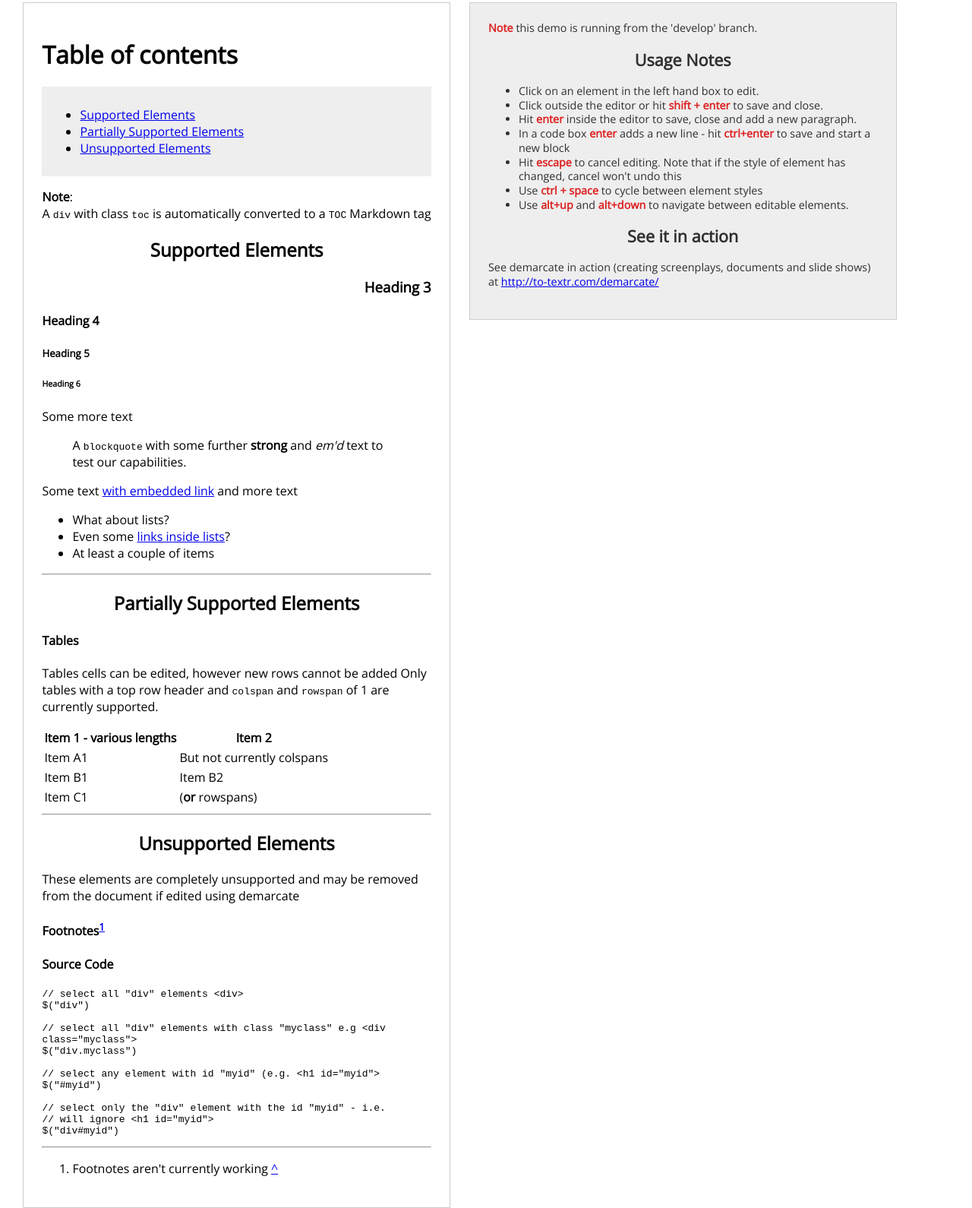
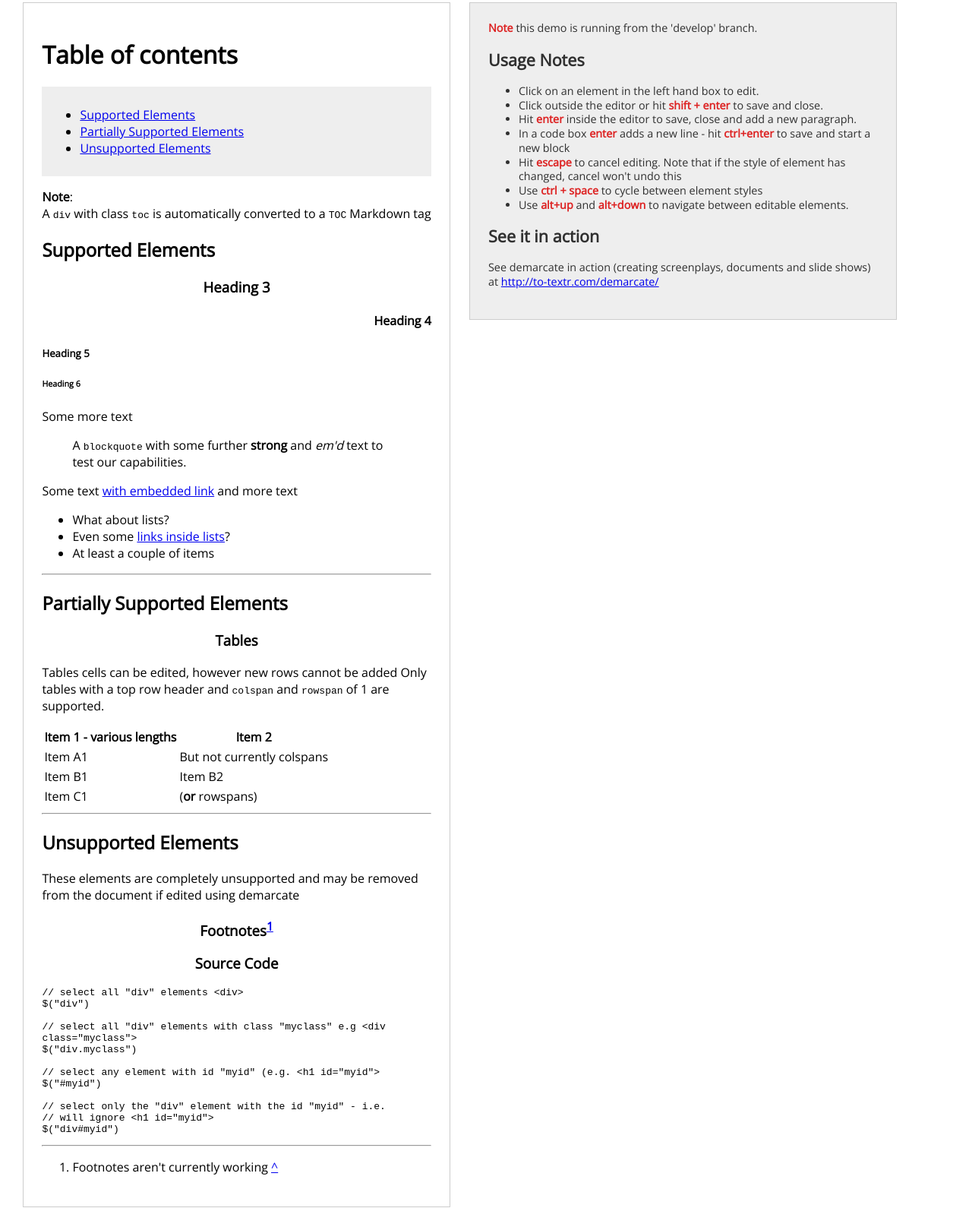
Before and after one commit to will-hart/demarcate.js, a plain HTML site: page index.html in a window 1280 px wide. Shown: the part 97-1687 px from the top of the page at 76% size. Drawn offline with nearby package versions, Linux system fonts and the light colour scheme.

Commit message:
Demo page mucking around

```diff
--- a/index.html
+++ b/index.html
@@ -56,9 +56,8 @@
                 max-width: 100%;
             }
 
-            /* set some text-aligns to test editor formatting*/
-            h2 { text-align: center; }
-            h3 { text-align: right; }
+            h3 { text-align: center; }
+            h4 { text-align: right; }
         </style>
     </head>
 
@@ -103,10 +102,10 @@
             <hr>
 
             <h2 id="partially-supported-elements">Partially Supported Elements</h2>
-            <h4>Tables</h4>
+            <h3>Tables</h3>
             <p>
-                Tables cells can be edited, however new rows cannot be added Only tables with a top row header and
-                <code>colspan</code> and <code>rowspan</code> of 1 are currently supported.
+                Tables cells can be edited, however new rows cannot be added Only tables with
+                a top row header and <code>colspan</code> and <code>rowspan</code> of 1 are supported.
             </p>
 
             <table>
@@ -125,10 +124,10 @@
             <h2 id="unsupported-elements">Unsupported Elements</h2>
             <p>These elements are completely unsupported and may be removed from the document if edited using demarcate</p>
 
-            <h4>Footnotes<sup id="fnref:a"><a class="footnote-ref" href="#fn:a" rel="footnote">1</a></sup></h4>
+            <h3>Footnotes<sup id="fnref:a"><a class="footnote-ref" href="#fn:a" rel="footnote">1</a></sup></h3>
 
 
-            <h4>Source Code</h4>
+            <h3>Source Code</h3>
             <div class="codehilite"><pre><span class="c1">// select all &quot;div&quot; elements &lt;div&gt;</span>
 <span class="nx">$</span><span class="p">(</span><span class="s2">&quot;div&quot;</span><span class="p">)</span>
 
```
